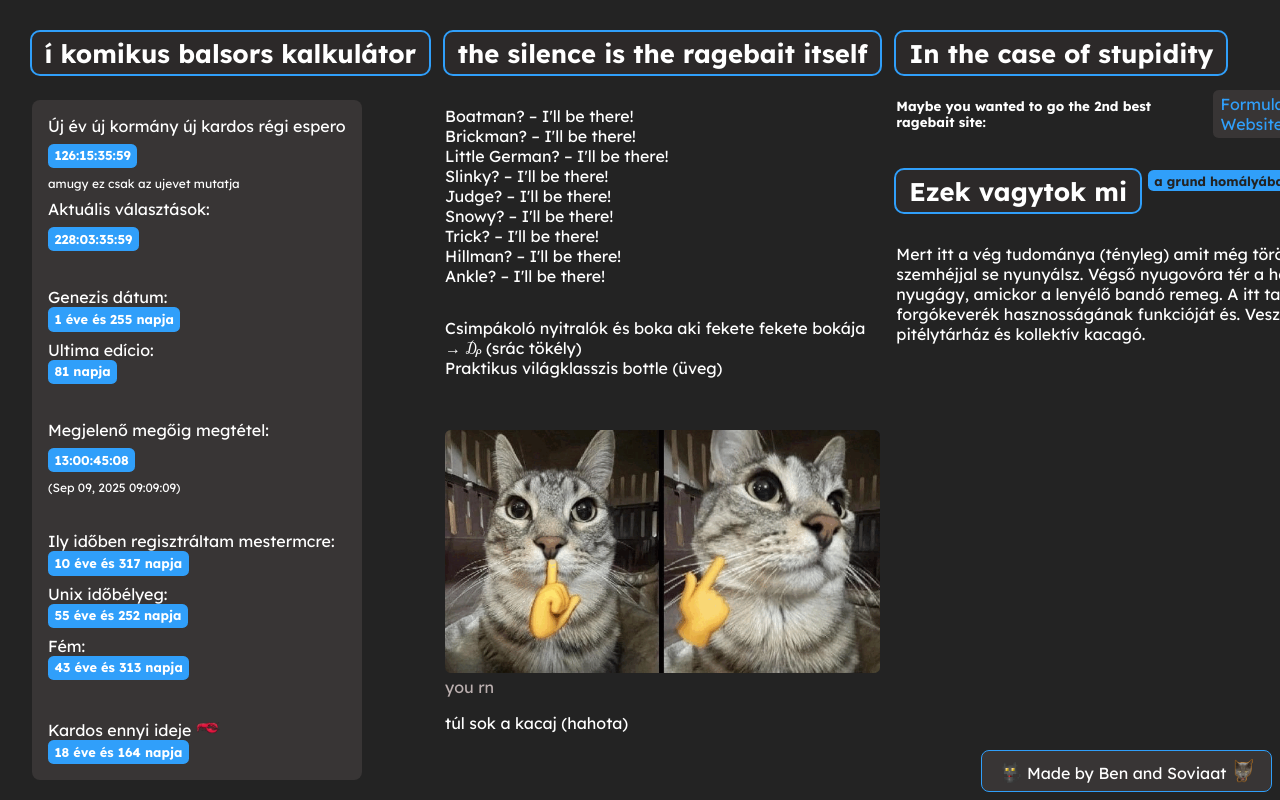
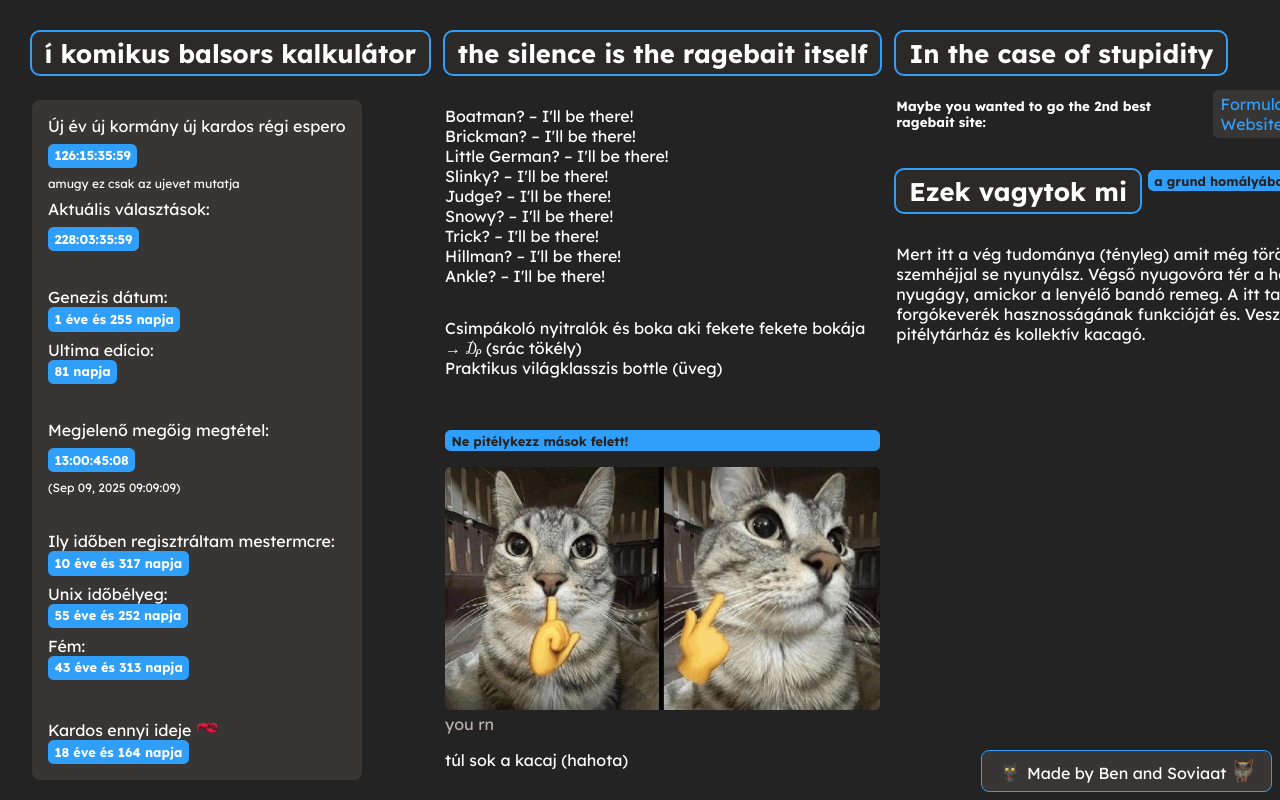
Before and after one commit to dbeny/dbeny.xyz, a plain HTML site: page index.html in a window 1280 px wide. Shown: the top 800 px of the page. Drawn offline with nearby package versions, Linux system fonts and the light colour scheme.

Commit message:
Update index.html

```diff
--- a/index.html
+++ b/index.html
@@ -58,6 +58,7 @@
                     Ankle? – I'll be there!<br>
                 </ul>
                 <span>Csimpákoló nyitralók és boka aki fekete fekete bokája → ₯ (srác tökély)<br>Praktikus világklasszis bottle (üveg)</span><br>
+                <span><h3>Ne pitélykezz mások felett!</h3></span>
                 <div class="mogging">
                     <img src="mog.gif" alt=""><br>
                     you rn
```
